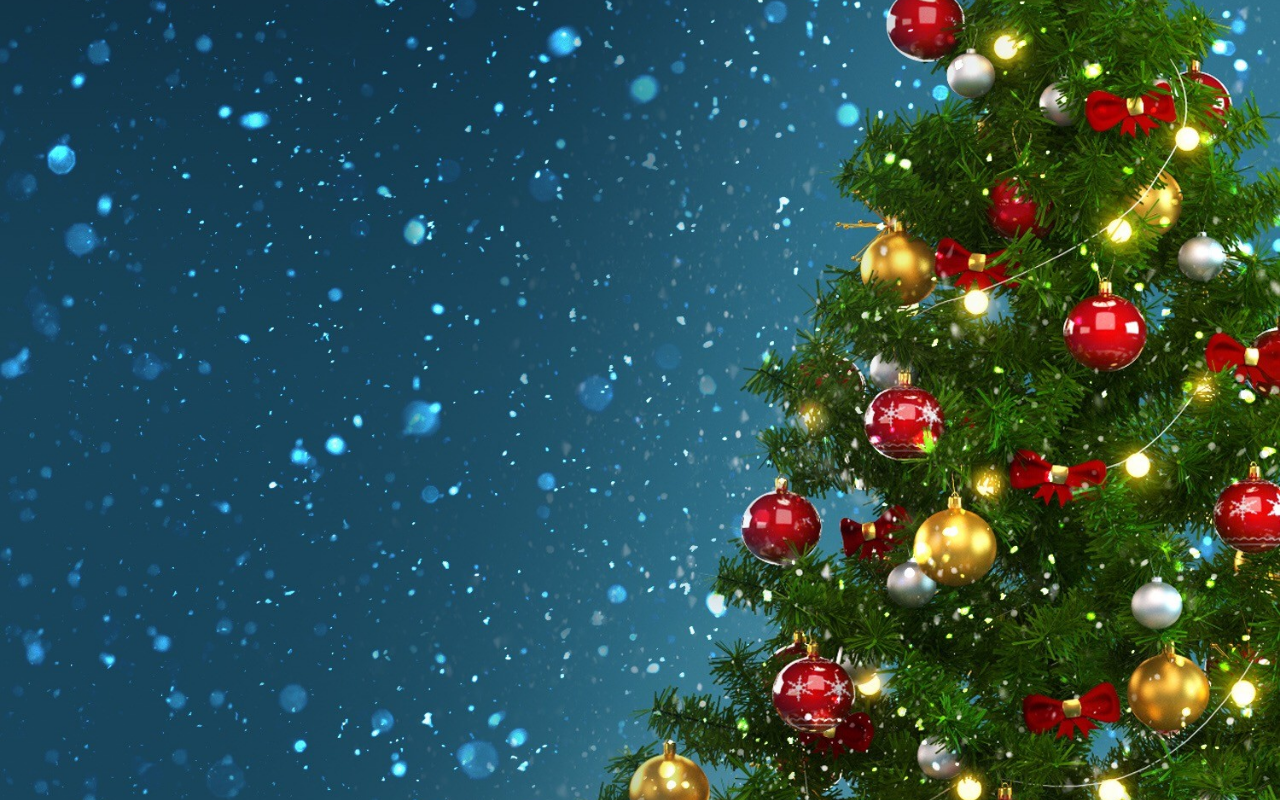
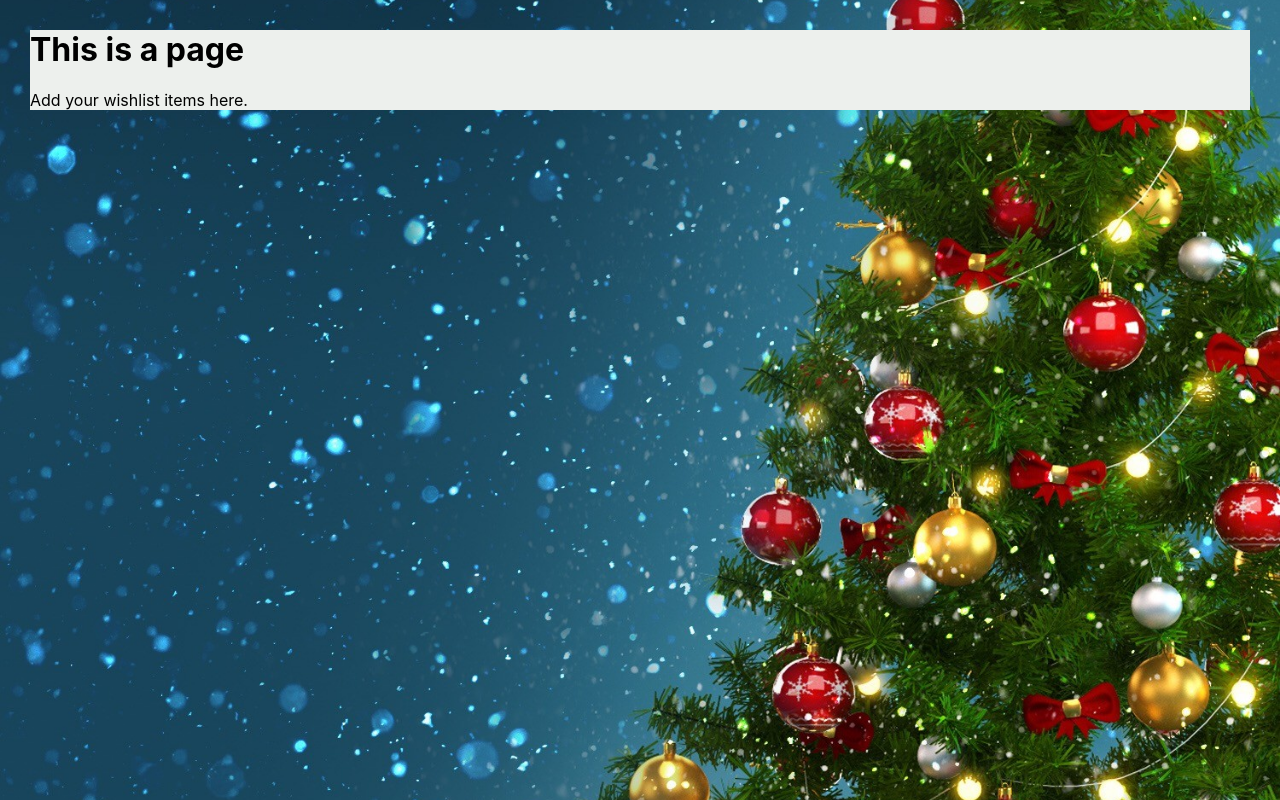
Before and after one commit to kschmitz123/wuensch-dir-was, a React (Create React App) app: page /add in a window 1280 px wide. Built offline with nearby package versions, Linux system fonts and the light colour scheme.

Commit message:
Add pages to App.js

```diff
--- a/src/App.js
+++ b/src/App.js
@@ -1,7 +1,7 @@
-import { BrowserRouter as Router, Switch, Route, Link } from 'react-router-dom';
-import Button from './components/Button';
-import WishListItem from './components/WishListItem';
+import { BrowserRouter as Router, Switch, Route } from 'react-router-dom';
 import GlobalStyle from './GlobalStyle';
+import Add from './pages/Add';
+import Welcome from './pages/Welcome';
 
 function App() {
   return (
@@ -9,12 +9,11 @@ function App() {
       <GlobalStyle />
       <Switch>
         <Route exact path="/">
-          <WishListItem title="Kathrin" />
-          <Button>
-            <Link to="/wishlist">+</Link>
-          </Button>
+          <Welcome title="Kathrin" />
         </Route>
-        <Route path="/wishlist">Wishlist</Route>
+        <Route path="/add">
+          <Add />
+        </Route>
       </Switch>
     </Router>
   );
--- /dev/null
+++ b/src/pages/Add.js
@@ -0,0 +1,16 @@
+import styled from 'styled-components';
+
+const Container = styled.div`
+  background: #edf0ed;
+  margin: 30px;
+`;
+
+const Add = () => {
+  return (
+    <Container>
+      <h1>This is a page</h1>
+      <p>Add your wishlist items here.</p>
+    </Container>
+  );
+};
+export default Add;
```
Also changed, not shown: src/pages/WishList.js (added).
